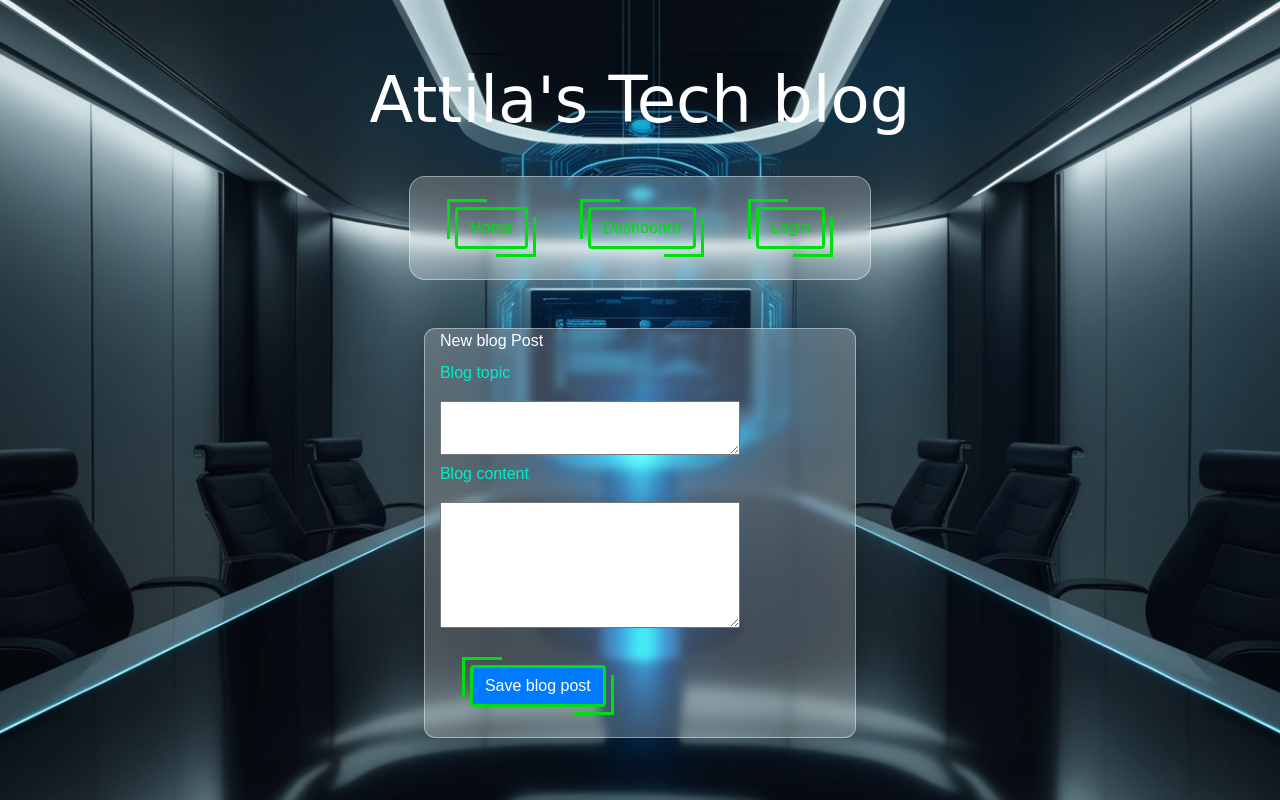
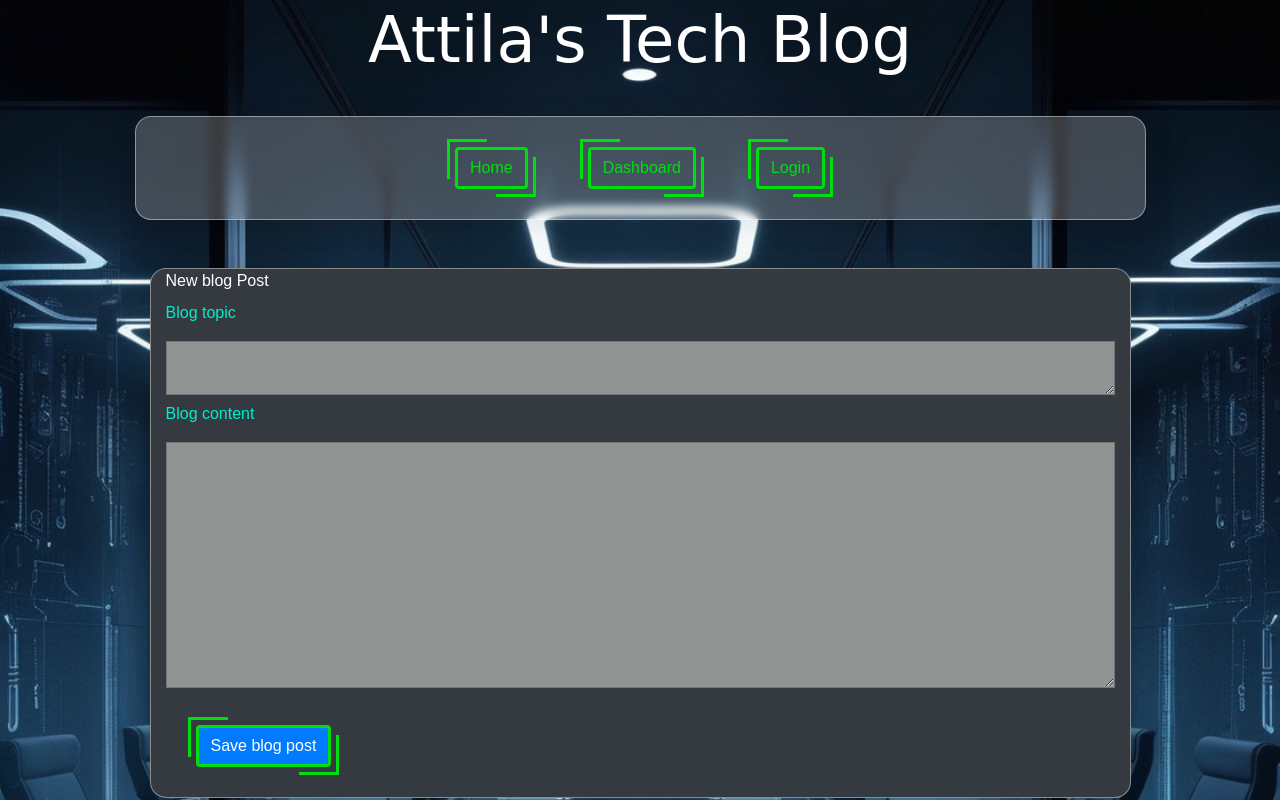
Before and after one commit to bordanattila/TechBlog, a Node project: template views/newblogpost.handlebars in a window 1280 px wide. Run offline with Node 20 templates, Linux system fonts and the light colour scheme; the template is opened without the code that fills it, so the values that code supplies are empty; some libraries are stand-ins or nearby versions; some web fonts are replaced.

Commit message:
improve textarea visually, diaplay autor with blog title on home page

```diff
--- a/models/blogPost.js
+++ b/models/blogPost.js
@@ -37,7 +37,6 @@ BlogPosts.init(
         freezeTableName: true,
         underscored: true,
         modelName: 'blogData',
-        underscored: true,
       }
 
 );
--- a/models/index.js
+++ b/models/index.js
@@ -8,7 +8,7 @@ User.hasMany(BlogPosts, {
 });
 
 BlogPosts.belongsTo(User, {
-    foreignKey: "user_id",
+    foreignKey: "user_id", as: "user",
 });
 
 BlogPosts.hasMany(Comment, {
--- a/public/CSS/style.css
+++ b/public/CSS/style.css
@@ -1,6 +1,8 @@
 :root {
   --navbar: #86938f;
   --page: #000;
+  --neonGreen: #0D1;
+  --neonBlue: #29f;
 }
 
 body {
@@ -43,12 +45,8 @@ nav {
   border: 1px solid rgba(255, 255, 255, 0.42);
 }
 
-p {
+p, span {
   color: #0EC;
-}
-
-a {
-  color: #0D1;
 }
 
 a:hover {
@@ -60,14 +58,22 @@ h1 {
   font-size: 4rem;
 }
 
-a,
-span {
-  color: #0D1;
+.author {
+  color: var(--neonGreen);
 }
 
-nav,
+.publishDate {
+  color: var(--neonBlue);
+}
+
+nav >
 a {
   margin: 30px;
+  color: var(--neonGreen);
+}
+
+.textarea {
+  background-color: #929493;
 }
 
 nav,
@@ -76,7 +82,7 @@ nav,
 }
 
 #headline {
-  color: #29f;
+  color: var(--neonBlue);
 }
 
 #topic {
@@ -109,11 +115,9 @@ nav,
 .posts {
   background-color: var(--navbar);
   /* From https://css.glass */
-  background: rgba(255, 255, 255, 0.22);
-  border-radius: 11px;
+  background: rgba(52, 58, 64, 1);
+  border-radius: 16px;
   box-shadow: 0 4px 30px rgba(0, 0, 0, 0.1);
-  backdrop-filter: blur(4.1px);
-  -webkit-backdrop-filter: blur(4.1px);
   border: 1px solid rgba(255, 255, 255, 0.42);
 }
 
@@ -123,7 +127,7 @@ nav,
 
 .btn {
   text-decoration: none;
-  border: 3px solid #0D1;
+  border: 3px solid var(--neonGreen);;
   position: relative;
 }
 
--- a/views/layouts/main.handlebars
+++ b/views/layouts/main.handlebars
@@ -13,7 +13,7 @@
 </head>
 
 <body>
-  <h1>Attila's Tech blog
+  <h1>Attila's Tech Blog
   </h1>
   <div class="flex-row justify-space-around">
     <nav class="container h-100 w-100 justify-content-center">
--- a/views/newblogpost.handlebars
+++ b/views/newblogpost.handlebars
@@ -7,10 +7,10 @@
         </label>
         <br>
         <p>Blog topic</p>
-        <textarea class="blogTopic-textarea" name="newBlogTopic" rows="2" cols="30">{{newBlogTopic}}</textarea>
+        <textarea class="blogTopic-textarea textarea" name="newBlogTopic" rows="2" cols="100">{{newBlogTopic}}</textarea>
         <br>
         <p>Blog content</p>
-        <textarea class="blogPost-textarea" name="newBlogPost" rows="5" cols="30">{{newBlogPost}}</textarea>
+        <textarea class="blogPost-textarea textarea" name="newBlogPost" rows="10" cols="100">{{newBlogPost}}</textarea>
     </form>
 
 
--- a/views/partials/homepage-details.handlebars
+++ b/views/partials/homepage-details.handlebars
@@ -1,6 +1,8 @@
 <div class="posts container h-100 w-100 justify-content-center home">
     <a id="topic" href="/homepage/{{id}}">
-        <p>{{topic}} by {{ blog_owner }} on {{format_date createdAt}}</p>
+        <p>{{topic}} </p>
+        <p class="author">by {{ username }} </p>
+        <p class="publishDate">on {{format_date createdAt}}</p>
         <p>{{ excerpt }}</p>
     </a>
 </div>
```
Also changed, not shown: controllers/homeRoutes.js (+13 -6 lines), public/CSS/blog_background.jpg.
